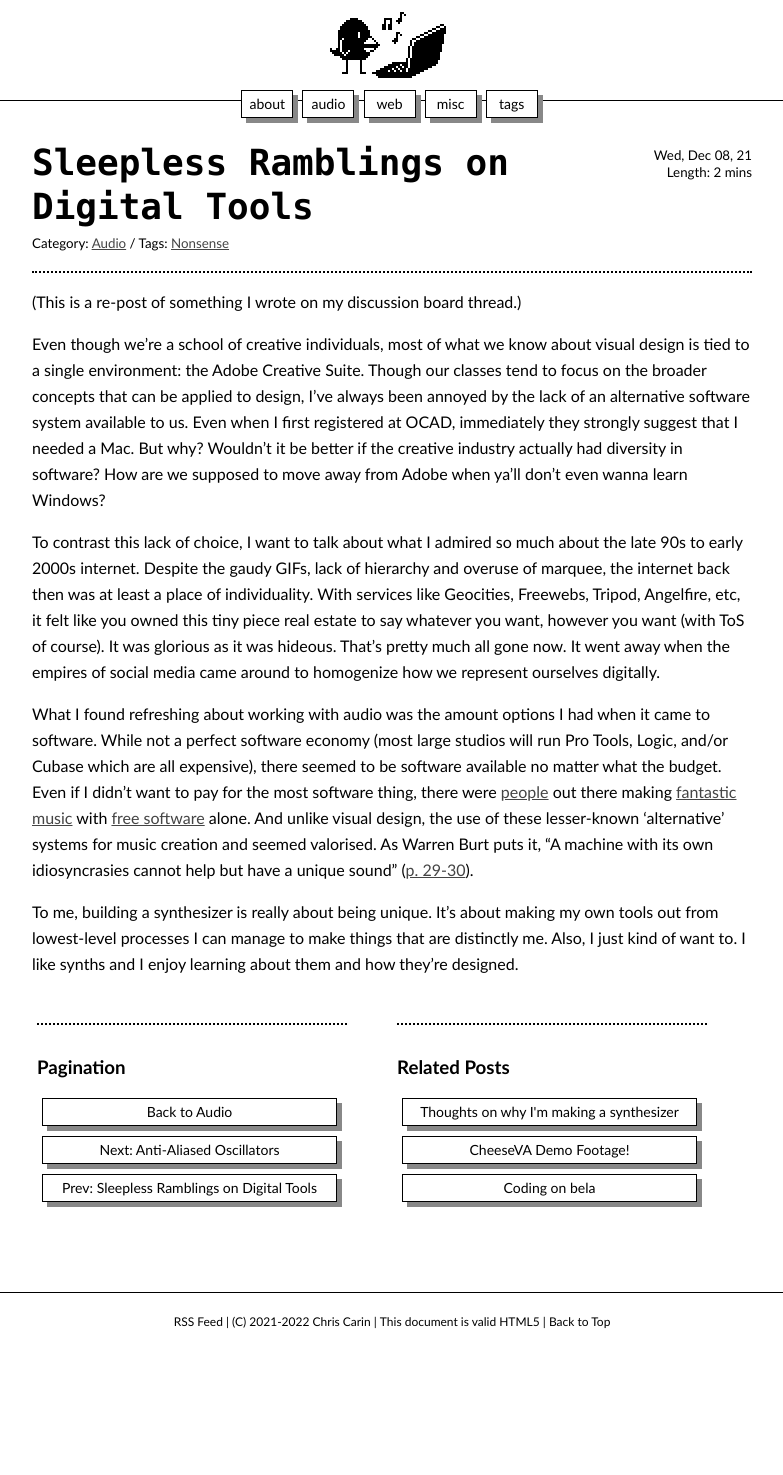
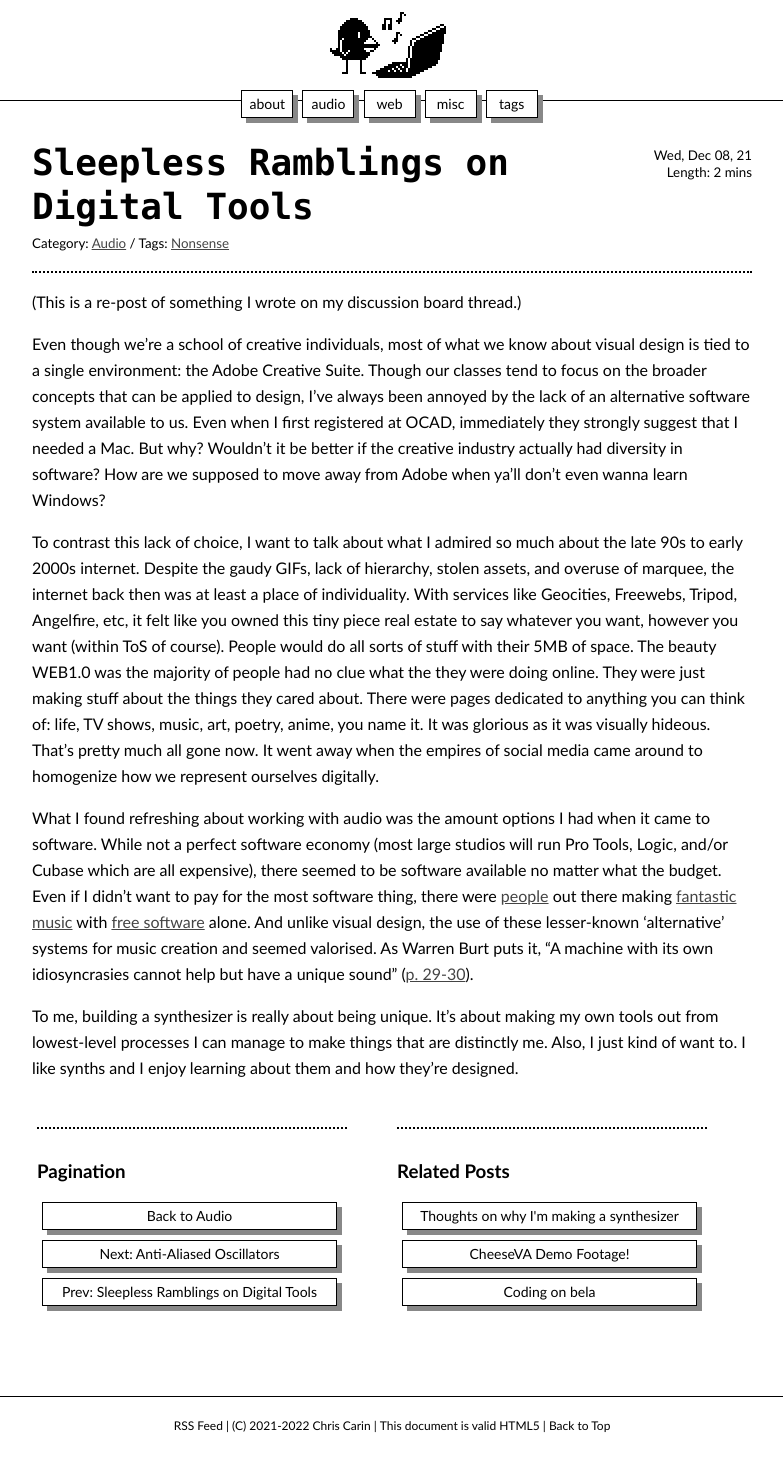
Before and after one commit to cheesoup/GRPH, a Jekyll site: the page built from _posts/2021-12-08-ramblings-from-canvas-discussion.md, in a window 1280 px wide. Shown: the whole page, without its empty margins (248-1031 px from the left). Built offline with Jekyll 4.4.1, drawn with Linux system fonts in a browser that asks for light colours; before the commit the page ends 1371 px from its top, so only the background shows below that.

Commit message:
Editting

```diff
--- a/_posts/2021-12-08-ramblings-from-canvas-discussion.md
+++ b/_posts/2021-12-08-ramblings-from-canvas-discussion.md
@@ -10,7 +10,7 @@ categories: [Audio]
 
 Even though we're a school of creative individuals, most of what we know about visual design is tied to a single environment: the Adobe Creative Suite. Though our classes tend to focus on the broader concepts that can be applied to design, I've always been annoyed by the lack of an alternative software system available to us. Even when I first registered at OCAD, immediately they strongly suggest that I needed a Mac. But why? Wouldn't it be better if the creative industry actually had diversity in software? How are we supposed to move away from Adobe when ya'll don't even wanna learn Windows?
 
-To contrast this lack of choice, I want to talk about what I admired so much about the late 90s to early 2000s internet. Despite the gaudy GIFs, lack of hierarchy and overuse of marquee, the internet back then was at least a place of individuality. With services like Geocities, Freewebs, Tripod, Angelfire, etc, it felt like you owned this tiny piece real estate to say whatever you want, however you want (with ToS of course). It was glorious as it was hideous. That's pretty much all gone now. It went away when the empires of social media came around to homogenize how we represent ourselves digitally.
+To contrast this lack of choice, I want to talk about what I admired so much about the late 90s to early 2000s internet. Despite the gaudy GIFs, lack of hierarchy, stolen assets, and overuse of marquee, the internet back then was at least a place of individuality. With services like Geocities, Freewebs, Tripod, Angelfire, etc, it felt like you owned this tiny piece real estate to say whatever you want, however you want (within ToS of course). People would do all sorts of stuff with their 5MB of space. The beauty WEB1.0 was the majority of people had no clue what the they were doing online. They were just making stuff about the things they cared about. There were pages dedicated to anything you can think of: life, TV shows, music, art, poetry, anime, you name it. It was glorious as it was visually hideous. That's pretty much all gone now. It went away when the empires of social media came around to homogenize how we represent ourselves digitally.
 
 What I found refreshing about working with audio was the amount options I had when it came to software. While not a perfect software economy (most large studios will run Pro Tools, Logic, and/or Cubase which are all expensive), there seemed to be software available no matter what the budget. Even if I didn't want to pay for the most software thing, there were [people](https://www.awakenings.com/en/artists/james-holden/670/) out there making [fantastic music](https://www.youtube.com/watch?v=KRWUZh5nD8I) with [free software](http://jeskola.net/buzz/) alone. And unlike visual design, the use of these lesser-known 'alternative' systems for music creation and seemed valorised. As Warren Burt puts it, "A machine with its own idiosyncrasies cannot help but have a unique sound" ([p. 29-30](http://static1.1.sqspcdn.com/static/f/288545/5157843/1261635154293/Burt1975AardvarksIVMastersThesisUCSD.pdf?token=D1qQOnpuHm2BTKx%2F%2Beyrb84v4W8%3D)).
 
```
Also changed, not shown: 15 other files.
